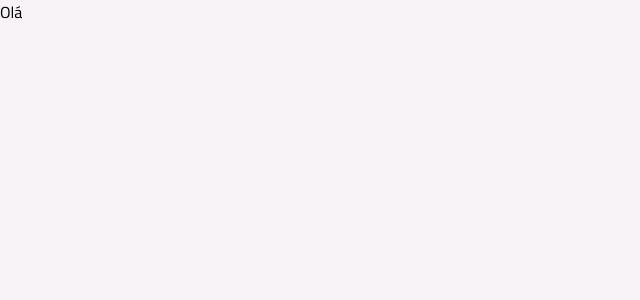
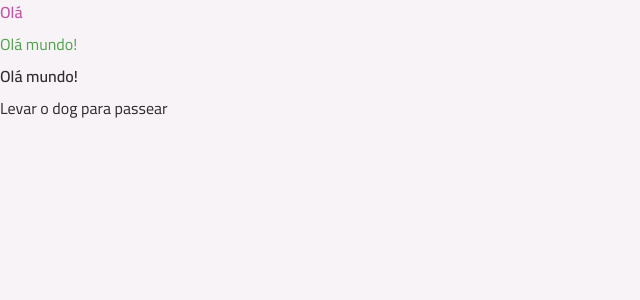
Before and after one commit to Henrry-Maximo/rocketseat-react, a React (Vite) app in the folder todo/: page / in a window 1280 px wide. Shown: the top 300 px of the page, without its empty margins (0-640 px from the left). Built offline with nearby package versions, Linux system fonts and the light colour scheme.

Commit message:
✨ Feat: Add cva for working with multiples styles at component of text

```diff
--- a/todo/package.json
+++ b/todo/package.json
@@ -11,6 +11,7 @@
   },
   "dependencies": {
     "@tailwindcss/vite": "^4.1.10",
+    "class-variance-authority": "^0.7.1",
     "react": "^19.1.0",
     "react-dom": "^19.1.0",
     "tailwindcss": "^4.1.10"
--- a/todo/src/App.tsx
+++ b/todo/src/App.tsx
@@ -4,5 +4,23 @@
 import Text from "./components/text";
 
 export default function App() {
-  return <Text as="div">Olá</Text>;
+  return (
+    <div className="flex flex-col gap-2">
+      <Text variant="body-md-bold" className="text-pink-base">
+        Olá
+      </Text>
+
+      <Text className="text-green-base">
+        Olá mundo!
+      </Text>
+
+      <Text variant="body-md-bold">
+        Olá mundo!
+      </Text>
+
+      <Text>
+        Levar o dog para passear
+      </Text>
+    </div>
+  );
 }
--- a/todo/src/components/text.tsx
+++ b/todo/src/components/text.tsx
@@ -1,18 +1,39 @@
-import React from "react"
+import React from "react";
+import { cva, type VariantProps } from "class-variance-authority";
 
-interface TextProps {
+export const textVariants = cva("font-sans text-gray-400", {
+  variants: {
+    variant: {
+      "body-sm-bold": "text-sm leading-5 font-semibold",
+      "body-md": "text-base leading-6 font-normal",
+      "body-md-bold": "text-base leading-6 font-semibold",
+    },
+  },
+  defaultVariants: {
+    variant: "body-md",
+  },
+});
+
+// extenda as propriedades de textVariants buscando com VariantProps
+interface TextProps extends VariantProps<typeof textVariants> {
   as?: keyof React.JSX.IntrinsicElements; // busca a chave de elementos do HTML em tipo React
   className?: string;
   children: React.ReactNode; // Resumo de diversos tipos para um elemento
 }
 
-export default function Text({ as = "span", className, children, ...props }: TextProps) {
+export default function Text({
+  as = "span",
+  variant,
+  className,
+  children,
+  ...props
+}: TextProps) {
   return React.createElement(
     as,
     {
-      className,
-      ...props
+      className: textVariants({ variant, className }),
+      ...props,
     },
     children
-  )
+  );
 }
```
Also changed, not shown: 2 other files (tests, documents, lock files or other folders).
